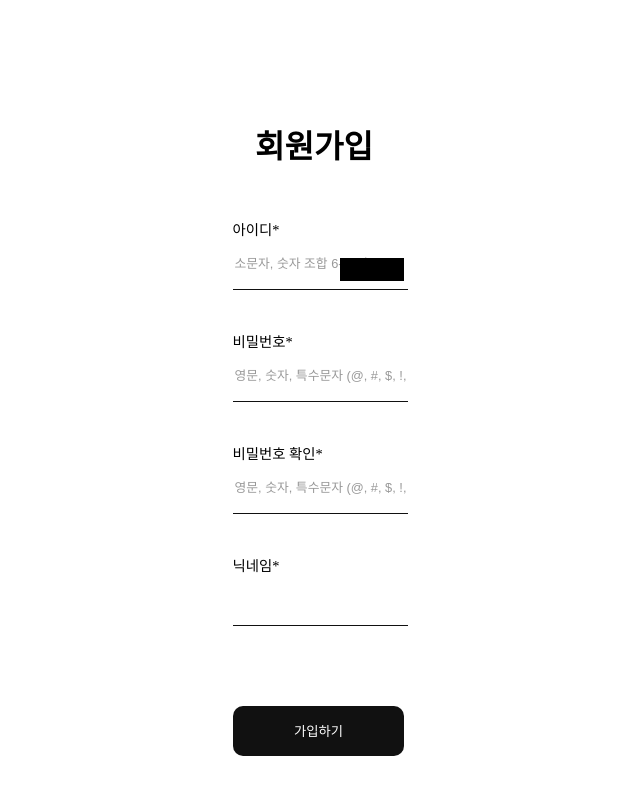
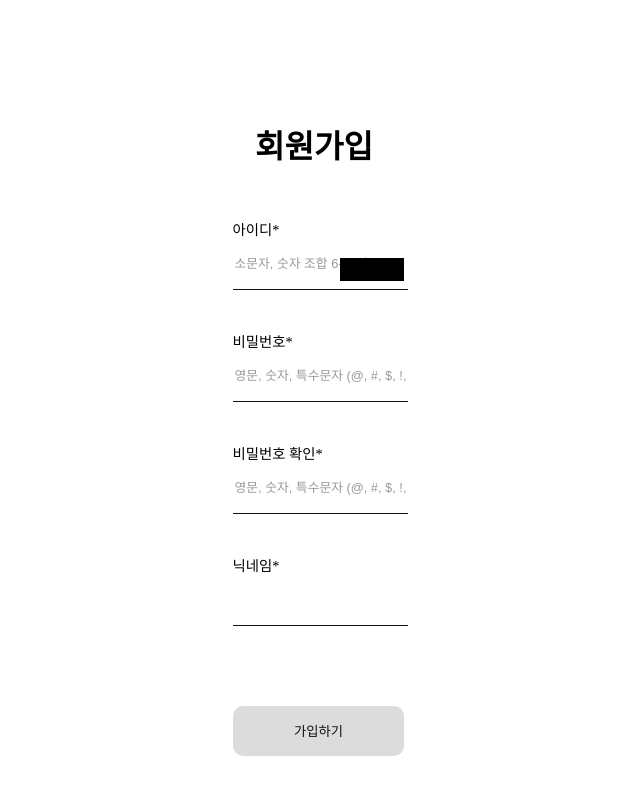
Before and after one commit to DO-SOPT-WEB/JeonganJang, a React (Vite) app in the folder week4/: page /signup in a window 1280 px wide. Shown: the top 794 px of the page, without its empty margins (326-966 px from the left). Built offline with nearby package versions, Linux system fonts and the light colour scheme; no server answers.

Commit message:
feat: 조건 충족 시 가입하기 버튼 활성화

```diff
--- a/week4/src/pages/signup/SignupPage.jsx
+++ b/week4/src/pages/signup/SignupPage.jsx
@@ -9,7 +9,7 @@ import { useNavigate } from "react-router-dom";
 const SignupPage = () => {
   const [username, setUsername] = useState("");
   const [nickname, setNickname] = useState("");
-  const [isValidID, setIsValidID] = useState(true);
+  const [isValidID, setIsValidID] = useState(null);
   const [password, setPassword] = useState("");
   const [isValidPW, setIsValidPW] = useState(true);
   const [pwCheck, setPWcheck] = useState("");
@@ -40,7 +40,7 @@ const SignupPage = () => {
 
     try {
       const response = await axios.post(
-        `${signupURL}/api/v1/members/sign-in`,
+        `${signupURL}/api/v1/members`,
         userData
       );
       console.log("회원가입 성공", response.data);
@@ -59,6 +59,7 @@ const SignupPage = () => {
             <Username
               username={username}
               setUsername={setUsername}
+              isValidId={isValidID}
               setIsValidID={setIsValidID}
             />
 
@@ -73,12 +74,14 @@ const SignupPage = () => {
               setPwConfirm={setPwConfirm}
             />
 
-            <Nickname />
+            <Nickname nickname={nickname} setNickname={setNickname} />
 
             <button
               type="submit"
               className="button"
-              disabled={!isValidID || !isValidPW || !pwConfirm}
+              disabled={
+                !username || !password || !nickname || isValidID === null
+              }
             >
               가입하기
             </button>
```
